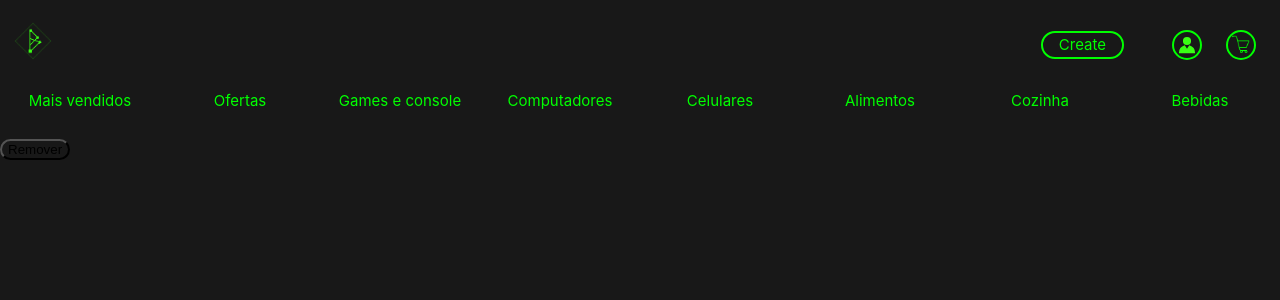
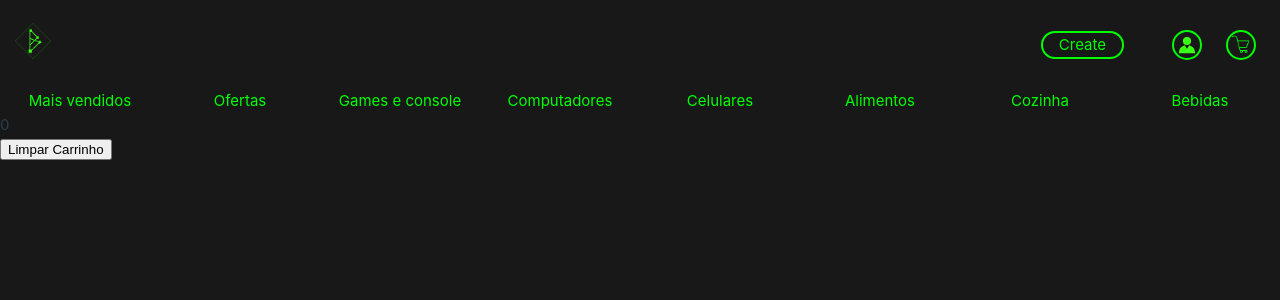
Before and after one commit to CMarcosVi/Project-fullstack-ecommerce, a Vue app in the folder Vue_template/: page /ShoppingCart in a window 1280 px wide. Shown: the top 300 px of the page. Built offline with nearby package versions, Linux system fonts and the light colour scheme; a web font is replaced by a local one.

Commit message:
commit-v0.55

```diff
--- a/Vue_template/src/router/index.ts
+++ b/Vue_template/src/router/index.ts
@@ -77,6 +77,14 @@ const router = createRouter({
       path: '/:pathMatch(.*)',
       name: 'NotFoundComponent',
       component: () => import('../views/PageNotFound/PageNotFound.vue'),
+    },
+    {
+      path: '/produto/:tipo/:id',
+      name: 'Product',
+      component: () => {
+        import('../views/Products/BuyProduct.vue')
+      },
+      props: true
     }
   ]
 });
--- a/Vue_template/src/stores/counter.ts
+++ b/Vue_template/src/stores/counter.ts
@@ -16,25 +16,34 @@ export const useCartStore = defineStore({
     items: [] as CartItem[]
   }),
   getters: {
-    totalItems(): number {
-      return this.items.length;
+    // Getter para retornar todos os detalhes dos itens no carrinho
+    detailedItems(state): CartItem[] {
+      return state.items.map(item => ({
+        id: item.id,
+        name: item.name,
+        img: item.img,
+        type: item.type,
+        price: item.price,
+        quantity: item.quantity,
+        // adicione outras propriedades conforme necessário
+      }));
     },
-    totalPrice(): number {
-      return this.items.reduce((total, item) => total + item.price, 0)
+    totalPrice(state): number {
+      return state.items.reduce((total, item) => total + item.price * item.quantity, 0);
     },
-    totalQuantity(): number {
-      return this.items.reduce((total, item) => total + item.quantity, 0)
+    totalQuantity(state): number {
+      return state.items.reduce((total, item) => total + item.quantity, 0);
     }
   },
   actions: {
-    addCart(item : CartItem): void {
+    addCart(item: CartItem): void {
       this.items.push(item);
     },
-    removeFromCart(index : number): void {
+    removeFromCart(index: number): void {
       this.items.splice(index, 1);
     },
-    clearCart() : void {
-      this.items = []
+    clearCart(): void {
+      this.items = [];
     }
   }
 });
--- a/Vue_template/src/views/Products/BuyProduct.vue
+++ b/Vue_template/src/views/Products/BuyProduct.vue
@@ -0,0 +1,18 @@
+<!-- src/views/ProdutoDetalhe.vue -->
+<template>
+    <div>
+      <h2>Detalhes do Produto</h2>
+      <p>ID: {{ id }}</p>
+      <p>Tipo: {{ tipo }}</p>
+      <!-- Coloque o resto dos detalhes do produto aqui -->
+    </div>
+  </template>
+
+  <script setup lang="ts">
+  import { defineProps } from 'vue';
+
+  const props = defineProps<{ id: string; tipo: string; }>();
+
+  const id = props.id;
+  const tipo = props.tipo;
+  </script>
--- a/Vue_template/src/views/Products/ComputersProducts.vue
+++ b/Vue_template/src/views/Products/ComputersProducts.vue
@@ -7,7 +7,10 @@
         <p>{{ item.name }}</p>
         <p>{{ item.price }}</p>
         <div>
-          <button class="addCartProduct" @click.prevent="addCartStore(item)"></button>
+          <RouterLink :to="{ name: 'ProdutoDetalhe', params: { tipo: item.type || '', id: item.id.toString() } }">Comprar</RouterLink>
+          <button class="addCartProduct" @click.prevent="addCartStore(item)">
+            <img src="../../assets/imgs/shoppingCartBlack.png" alt="botão adicionar ao carrinho">
+          </button>
         </div>
         </div>
     </div>
--- a/Vue_template/src/views/Products/DrinksProducts.vue
+++ b/Vue_template/src/views/Products/DrinksProducts.vue
@@ -7,10 +7,12 @@
           <p>{{ item.name }}</p>
           <p>{{ item.price }}</p>
           <div>
-            <button class="btnBuy">Comprar</button>
-            <button class="addCartProduct" @click.prevent="addCartStore(item)"></button>
+            <RouterLink :to="{ name: 'ProdutoDetalhe', params: { tipo: item.type || '', id: item.id.toString() } }">Comprar</RouterLink>
+            <button class="addCartProduct" @click.prevent="addCartStore(item)">
+              <img src="../../assets/imgs/shoppingCartBlack.png" alt="botão adicionar ao carrinho">
+            </button>
           </div>
-          </div>
+        </div>
       </div>
     </div>
 </template>
--- a/Vue_template/src/views/Products/FoodsProducts.vue
+++ b/Vue_template/src/views/Products/FoodsProducts.vue
@@ -7,9 +7,12 @@
         <p>{{ item.name }}</p>
         <p>{{ item.price }}</p>
         <div>
-          <button class="addCartProduct" @click.prevent="addCartStore(item)"></button>
+          <RouterLink :to="{ name: 'ProdutoDetalhe', params: { tipo: item.type || '', id: item.id.toString() } }">Comprar</RouterLink>
+          <button class="addCartProduct" @click.prevent="addCartStore(item)">
+            <img src="../../assets/imgs/shoppingCartBlack.png" alt="botão adicionar ao carrinho">
+          </button>
         </div>
-        </div>
+      </div>
     </div>
   </div>
 </template>
--- a/Vue_template/src/views/Products/GamesAndConsoles.vue
+++ b/Vue_template/src/views/Products/GamesAndConsoles.vue
@@ -7,9 +7,12 @@
         <p>{{ item.name }}</p>
         <p>{{ item.price }}</p>
         <div>
-          <button class="addCartProduct" @click.prevent="addCartStore(item)"></button>
+          <RouterLink :to="{ name: 'ProdutoDetalhe', params: { tipo: item.type || '', id: item.id.toString() } }">Comprar</RouterLink>
+          <button class="addCartProduct" @click.prevent="addCartStore(item)">
+            <img src="../../assets/imgs/shoppingCartBlack.png" alt="botão adicionar ao carrinho">
+          </button>
         </div>
-        </div>
+      </div>
     </div>
   </div>
 </template>
--- a/Vue_template/src/views/Products/KitchenProducts.vue
+++ b/Vue_template/src/views/Products/KitchenProducts.vue
@@ -7,9 +7,12 @@
         <p>{{ item.name }}</p>
         <p>{{ item.price }}</p>
         <div>
-          <button class="addCartProduct" @click.prevent="addCartStore(item)"></button>
+          <RouterLink :to="{ name: 'ProdutoDetalhe', params: { tipo: item.type || '', id: item.id.toString() } }">Comprar</RouterLink>
+          <button class="addCartProduct" @click.prevent="addCartStore(item)">
+            <img src="../../assets/imgs/shoppingCartBlack.png" alt="botão adicionar ao carrinho">
+          </button>
         </div>
-        </div>
+      </div>
     </div>
   </div>
 </template>
--- a/Vue_template/src/views/Products/SmartPhones.vue
+++ b/Vue_template/src/views/Products/SmartPhones.vue
@@ -7,9 +7,12 @@
         <p>{{ item.name }}</p>
         <p>{{ item.price }}</p>
         <div>
-          <button class="addCartProduct" @click.prevent="addCartStore(item)"></button>
+          <RouterLink :to="{ name: 'ProdutoDetalhe', params: { tipo: item.type || '', id: item.id.toString() } }">Comprar</RouterLink>
+          <button class="addCartProduct" @click.prevent="addCartStore(item)">
+            <img src="../../assets/imgs/shoppingCartBlack.png" alt="botão adicionar ao carrinho">
+          </button>
         </div>
-        </div>
+      </div>
     </div>
   </div>
 </template>
--- a/Vue_template/src/views/ShoppingCart.vue
+++ b/Vue_template/src/views/ShoppingCart.vue
@@ -2,15 +2,28 @@
     <div>
         <NavBar />
         <div>
+            <div v-for="(item, index) in items" :key="item.id">
+                <img :src="item.img" />
+                <p>{{ item.name }}</p>
+                <p>{{ item.price }}</p>
+                <button @click="removeItem(index)" class="removeItemBtn">Remover</button>
+            </div>
             <div>
-                <img src="" />
-                <p></p>
-                <button class="removeItem">Remover</button>
+                <div>{{ totalPrice }}</div>
+                <button @click="clearCart">Limpar Carrinho</button>
             </div>
+
         </div>
     </div>
 </template>
 
 <script setup lang="ts">
     import NavBar from '@/components/NavBar.vue';
+    import { useCartStore } from '../stores/counter'
+
+    const products = useCartStore();
+    const removeItem = products.removeFromCart
+    const items = products.detailedItems
+    const totalPrice = products.totalPrice
+    const clearCart = products.clearCart
 </script>
```
